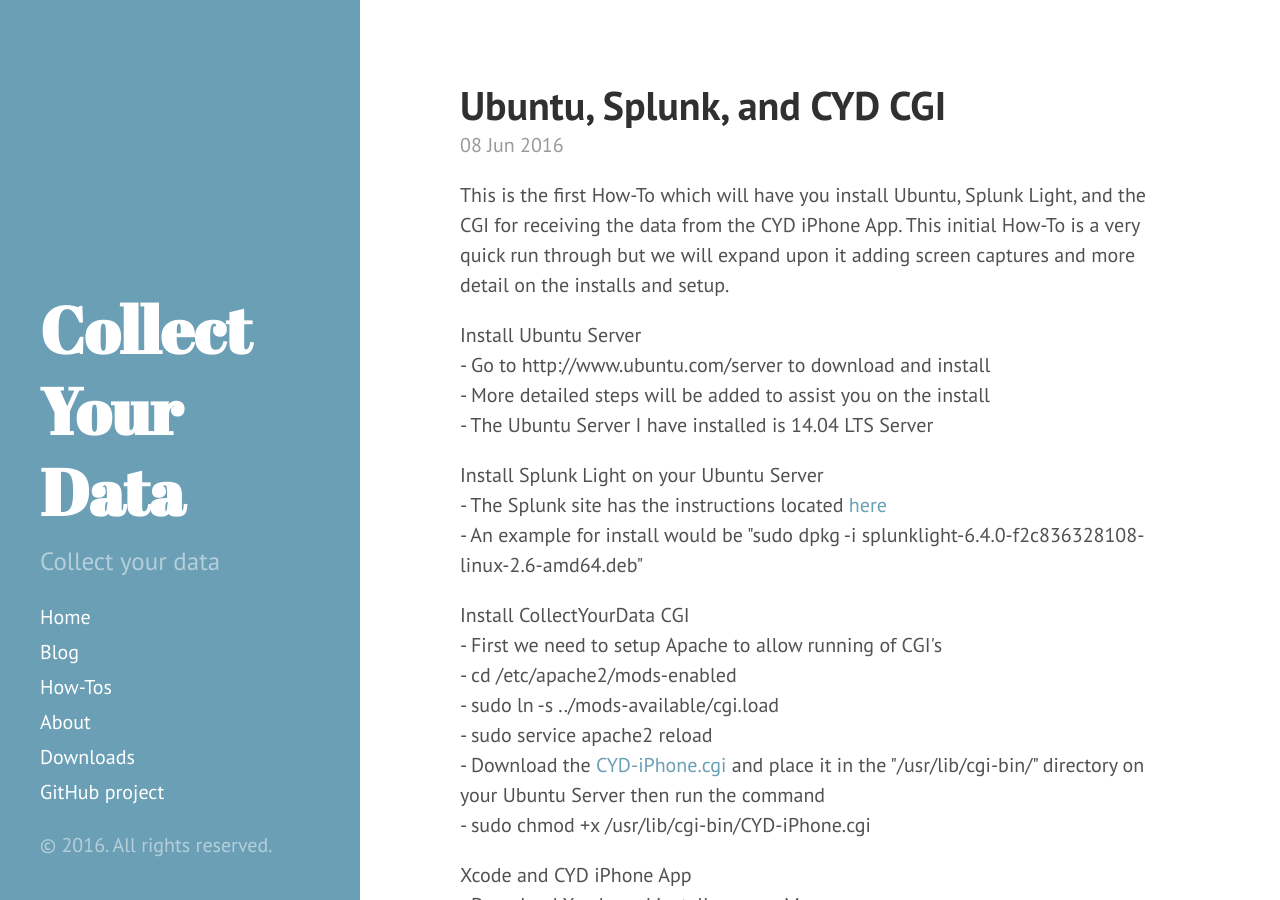
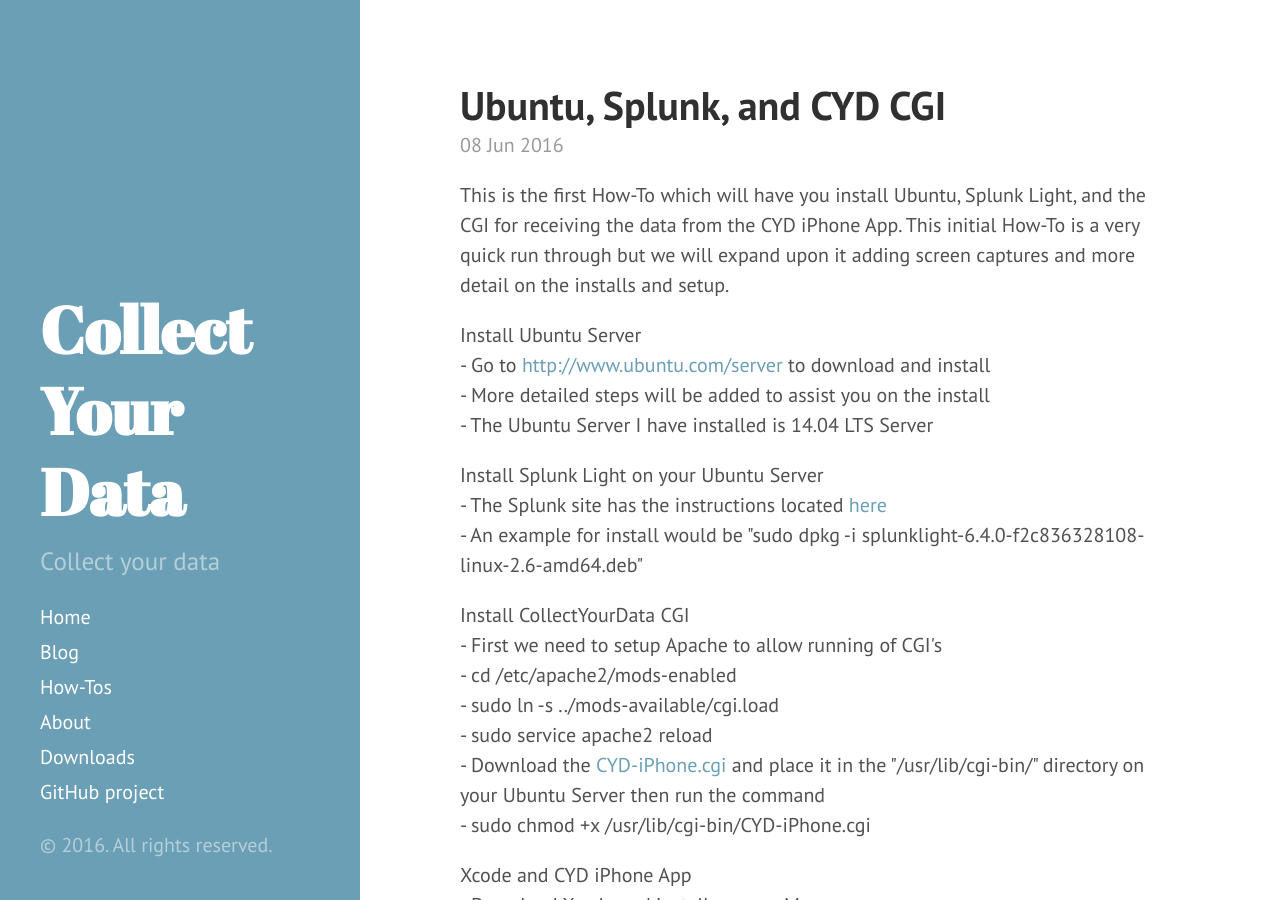
Before and after one commit to collectyourdata/collectyourdata.github.io, a Jekyll site: the page built from _posts/howtos/2016-06-08-first-howto.md, in a window 1280 px wide and 900 px high. Built offline with Jekyll 4.4.1, drawn with Linux system fonts in a browser that asks for light colours; part of the change alters nothing that is shown.

```diff
--- a/_posts/howtos/2016-06-08-first-howto.md
+++ b/_posts/howtos/2016-06-08-first-howto.md
@@ -8,7 +8,7 @@ This is the first How-To which will have you install Ubuntu, Splunk Light, and t
 <p></p>
 
 <p>Install Ubuntu Server<br>
-- Go to http://www.ubuntu.com/server to download and install<br>
+- Go to <a href="http://www.ubuntu.com/server">http://www.ubuntu.com/server</a> to download and install<br>
 - More detailed steps will be added to assist you on the install<br>
 - The Ubuntu Server I have installed is 14.04 LTS Server</p>
 <p></p>
```
